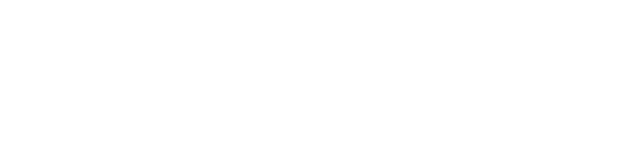
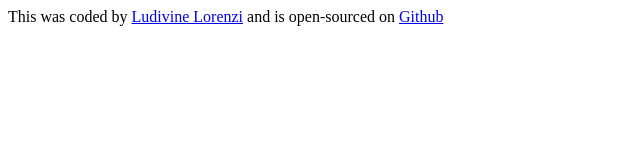
Before and after one commit to LuLorenzi/Ludivines-ai-generator, a plain HTML site: page index.html in a window 1280 px wide. Shown: the whole page, without its empty margins (0-640 px from the left). Drawn offline with Linux system fonts and the light colour scheme.

Commit message:
Added footer

```diff
--- a/index.html
+++ b/index.html
@@ -8,6 +8,8 @@
   </head>
   <body>
 
+    <footer>This was coded by <a href="https://github.com/LuLorenzi" target="_blank">Ludivine Lorenzi</a> and is open-sourced on <a href="https://github.com/LuLorenzi/Ludivines-ai-generator" target="_blank">Github</a></footer>
+
     <script src="src/script.js"> </script>
   </body>
 </html>
```
